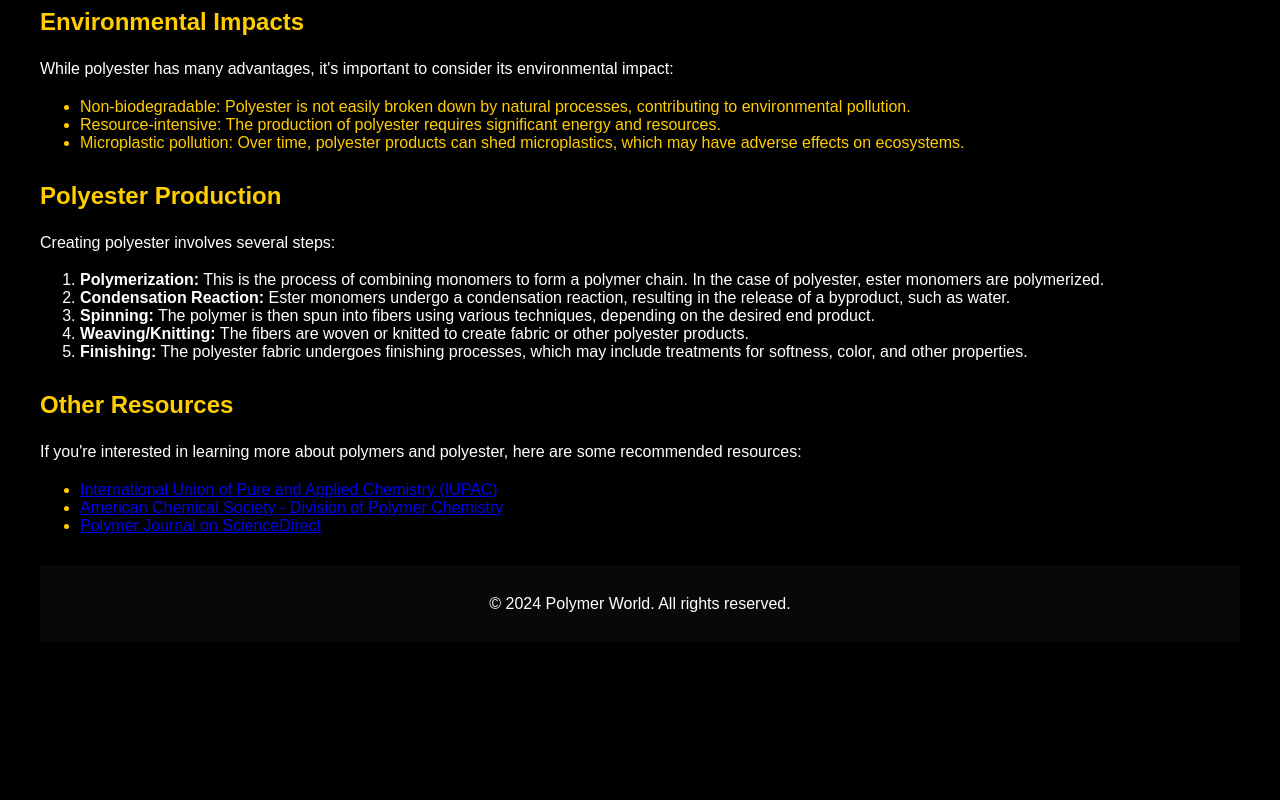
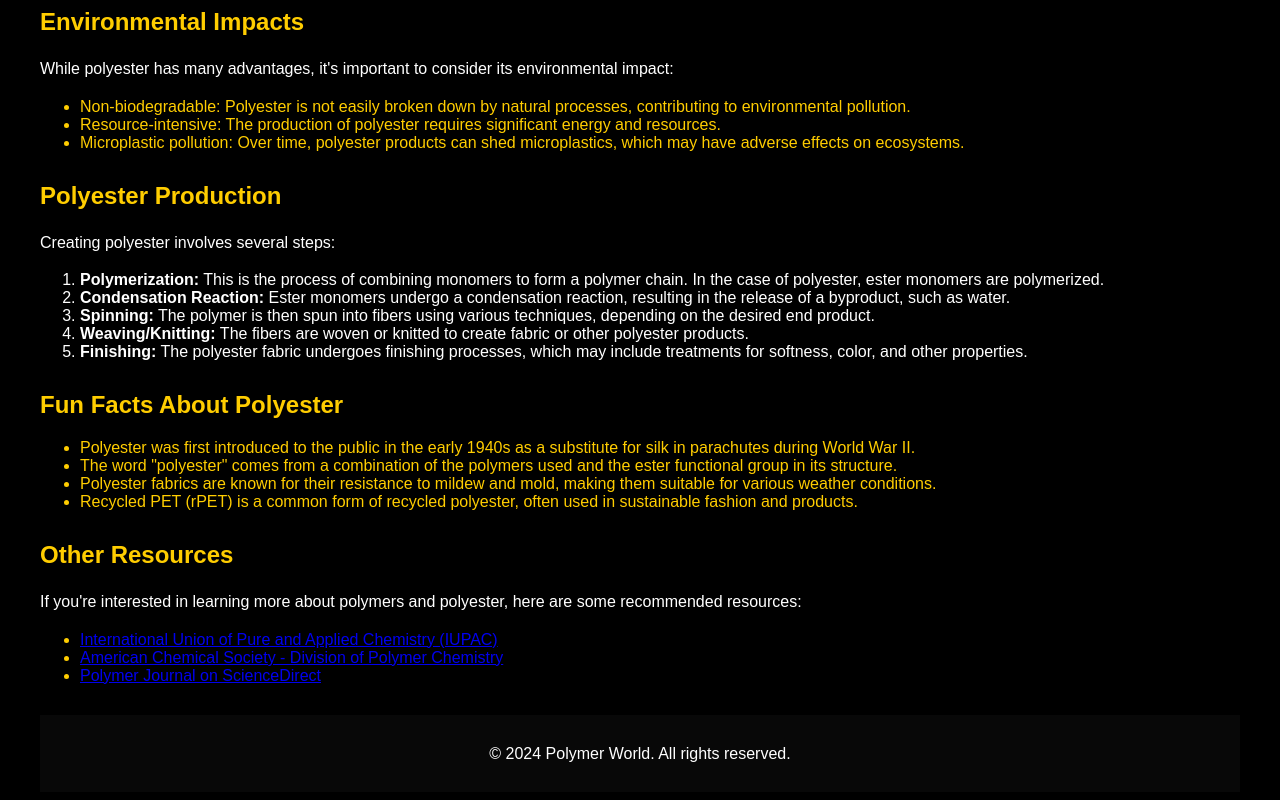
Before and after one commit to Vivexplorer/PolymerPolyster, a plain HTML site: page index.html in a window 1280 px wide. Shown: the part 649-1449 px from the top of the page. Before the commit the page ends 1331 px from the top, so only its background shows below. Drawn offline with Linux system fonts and the light colour scheme.

Commit message:
Update index.html

```diff
--- a/index.html
+++ b/index.html
@@ -109,6 +109,20 @@
         </ol>
     </section>
 
+    <section id="fun-facts-section">
+        <h2>Fun Facts About Polyester</h2>
+        <ul>
+            <li>Polyester was first introduced to the public in the early 1940s as a substitute for silk in
+                parachutes during World War II.</li>
+            <li>The word "polyester" comes from a combination of the polymers used and the ester functional group in its
+                structure.</li>
+            <li>Polyester fabrics are known for their resistance to mildew and mold, making them suitable for various
+                weather conditions.</li>
+            <li>Recycled PET (rPET) is a common form of recycled polyester, often used in sustainable fashion and
+                products.</li>
+        </ul>
+    </section>
+
     <section id="other-resources-section">
         <h2>Other Resources</h2>
         <p>If you're interested in learning more about polymers and polyester, here are some recommended resources:</p>
```
